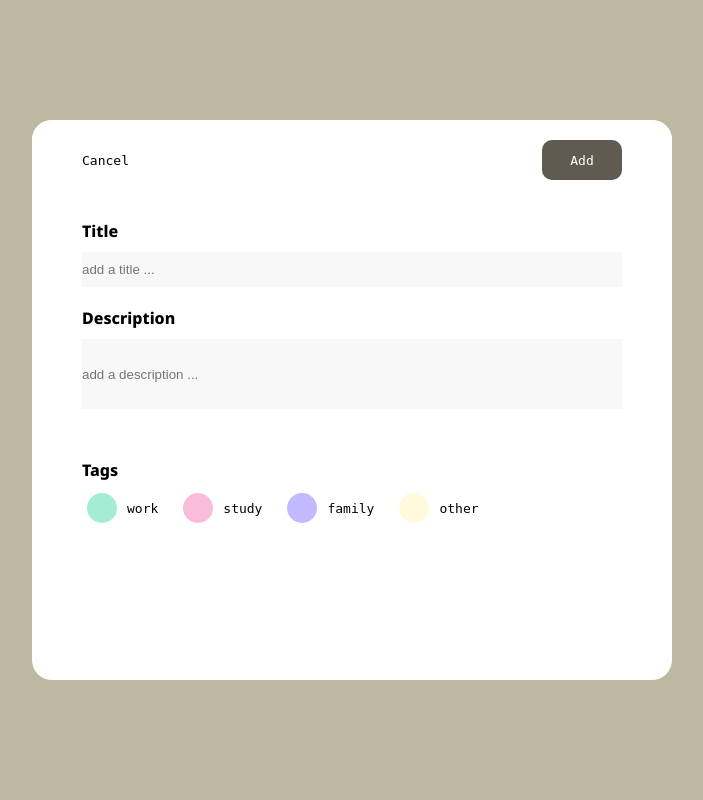
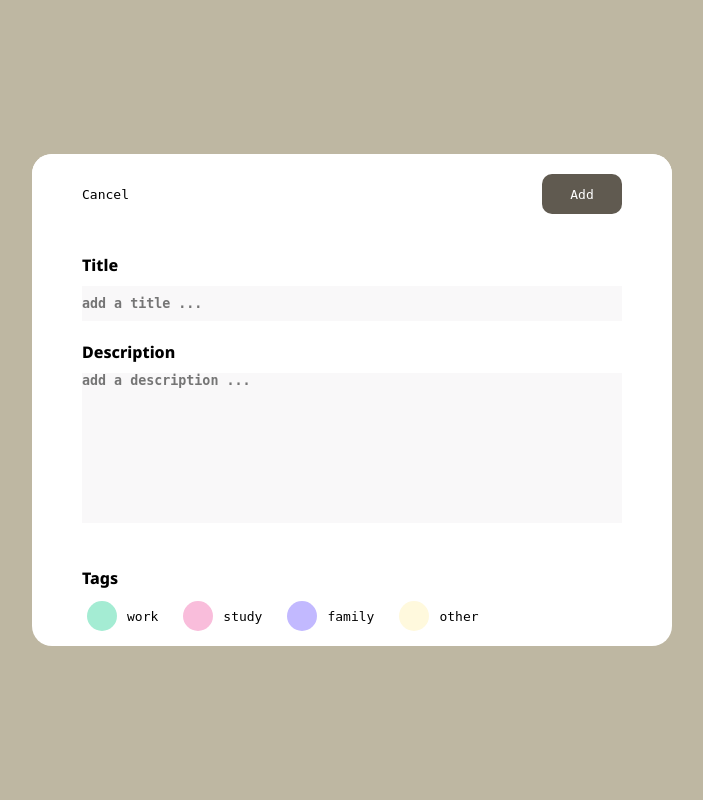
Before and after one commit to sibashis9692/Task-List, a Django app: page /add/ in a window 1280 px wide. Shown: the whole page, without its empty margins (288-991 px from the left). Run offline with Django 4.2, Linux system fonts and the light colour scheme.

Commit message:
Some changes are made

```diff
--- a/task-list/static/style/styleadd.css
+++ b/task-list/static/style/styleadd.css
@@ -15,9 +15,11 @@
     align-items: center;
     justify-content: center;
 }
-
+textarea{
+    resize: none;
+}
 .box {
-    height: 70vh;
+    height: auto;
     width: 50vw;
     background-color: white;
     border-radius: 20px;
@@ -57,11 +59,11 @@
 }
 
 .second {
-    margin: 0px 50px 50px 50px;
+    margin: 0px 50px 40px 50px;
 }
 
 .tags {
-    margin: 0px 50px 0px 50px;
+    margin: 0px 50px 10px 50px;
 }
 
 #inputtit {
@@ -70,14 +72,18 @@
     margin: 10px 0px 20px 0px;
     background-color: rgba(249, 248, 249, 255);
     border: 0px solid white;
+    font-family: monospace;
+    font-weight: bold;
 }
 
 #inputdes {
-    height: 70px;
+    height: auto;
     width: 100%;
     margin: 10px 0px 0px 0px;
     background-color: rgba(249, 248, 249, 255);
     border: 0px solid white;
+    font-family: monospace;
+    font-weight: bold;
 }
 
 .color {
@@ -152,7 +158,7 @@ p {
 
 @media screen and (max-width: 750px) {
     .box {
-        height: 76vh;
+        height: auto;
         width: 95vw;
     }
 
--- a/task-list/templates/add.html
+++ b/task-list/templates/add.html
@@ -20,7 +20,7 @@
                     <label for="title" id="family" >Title</label></br>
                     <input type="text" id="inputtit" placeholder="add a title ..." name="title"></br>
                     <label for="description" id="family" >Description</label></br>
-                    <input type="text" id="inputdes" placeholder="add a description ..." name="description">
+                    <textarea name="description" id="inputdes" cols="30" rows="10" placeholder="add a description ..."></textarea>
                     <input type="hidden" id="color" name="color">
                 </form>
             </div>
--- a/task-list/templates/edit.html
+++ b/task-list/templates/edit.html
@@ -21,7 +21,7 @@
                     <label for="title" id="family" >Title</label></br>
                     <input type="text" id="inputtit" placeholder="add a title ..." name="title" value="{{ item.title }}"></br>
                     <label for="description" id="family" >Description</label></br>
-                    <input type="text" id="inputdes" placeholder="add a description ..." name="description" value="{{ item.description }}">
+                    <textarea name="description" id="inputdes" cols="30" rows="10" >{{ item.description }}</textarea>
                     <input type="hidden" id="color" name="color" value="{{ item.color }}">
                 </form>
             </div>
--- a/task-list/templates/index.html
+++ b/task-list/templates/index.html
@@ -111,7 +111,7 @@
 </body>
 <script>
     clickbox=(number)=>{
-        window.location.href="details/"+number
+        window.location.href="/details/"+number
     }
 
     color=(index, colornumber)=>{
```
Also changed, not shown: task-list/static/style/styledetails.css (+10 -11 lines), task-list/db.sqlite3 (deleted).
